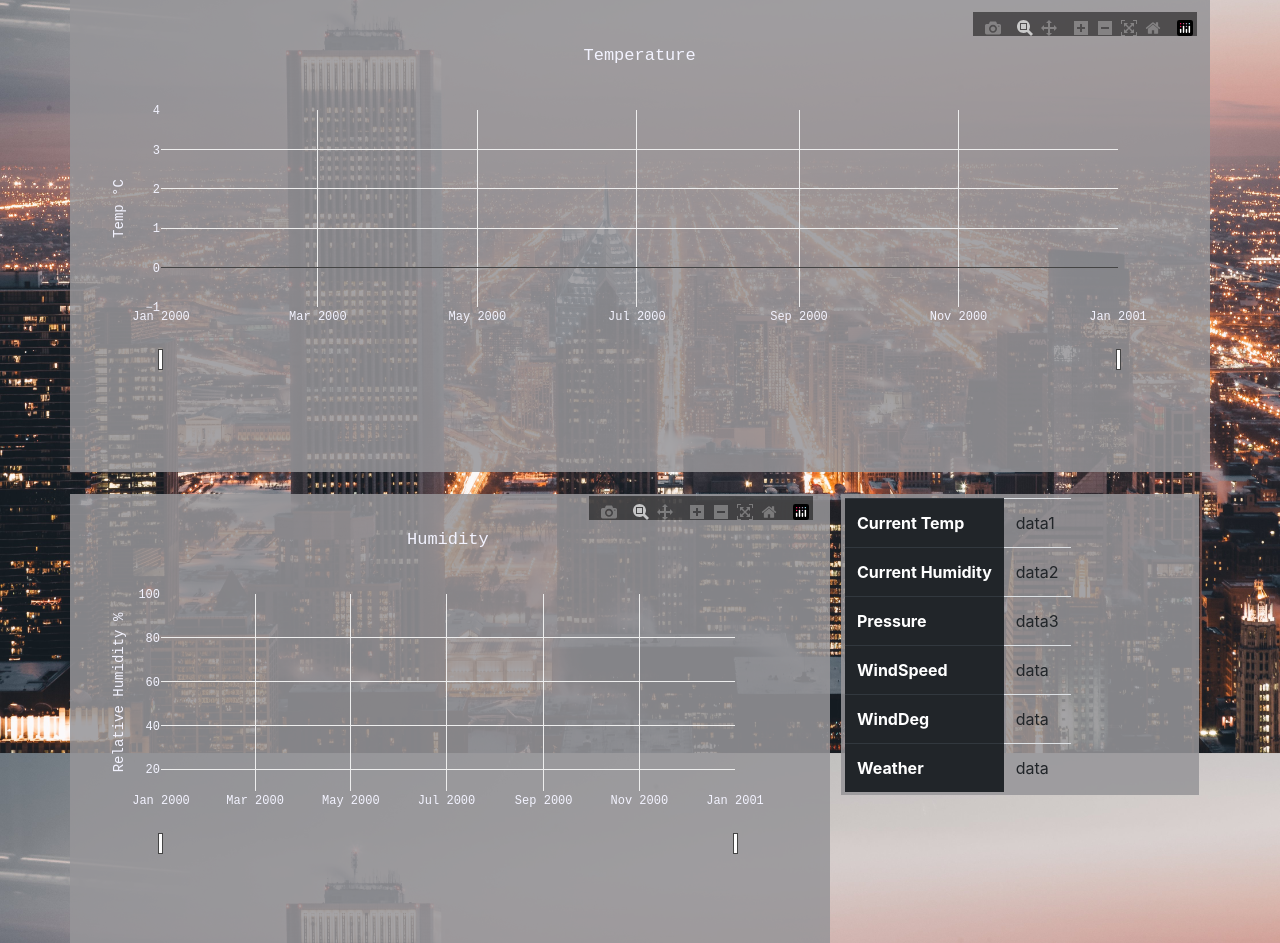
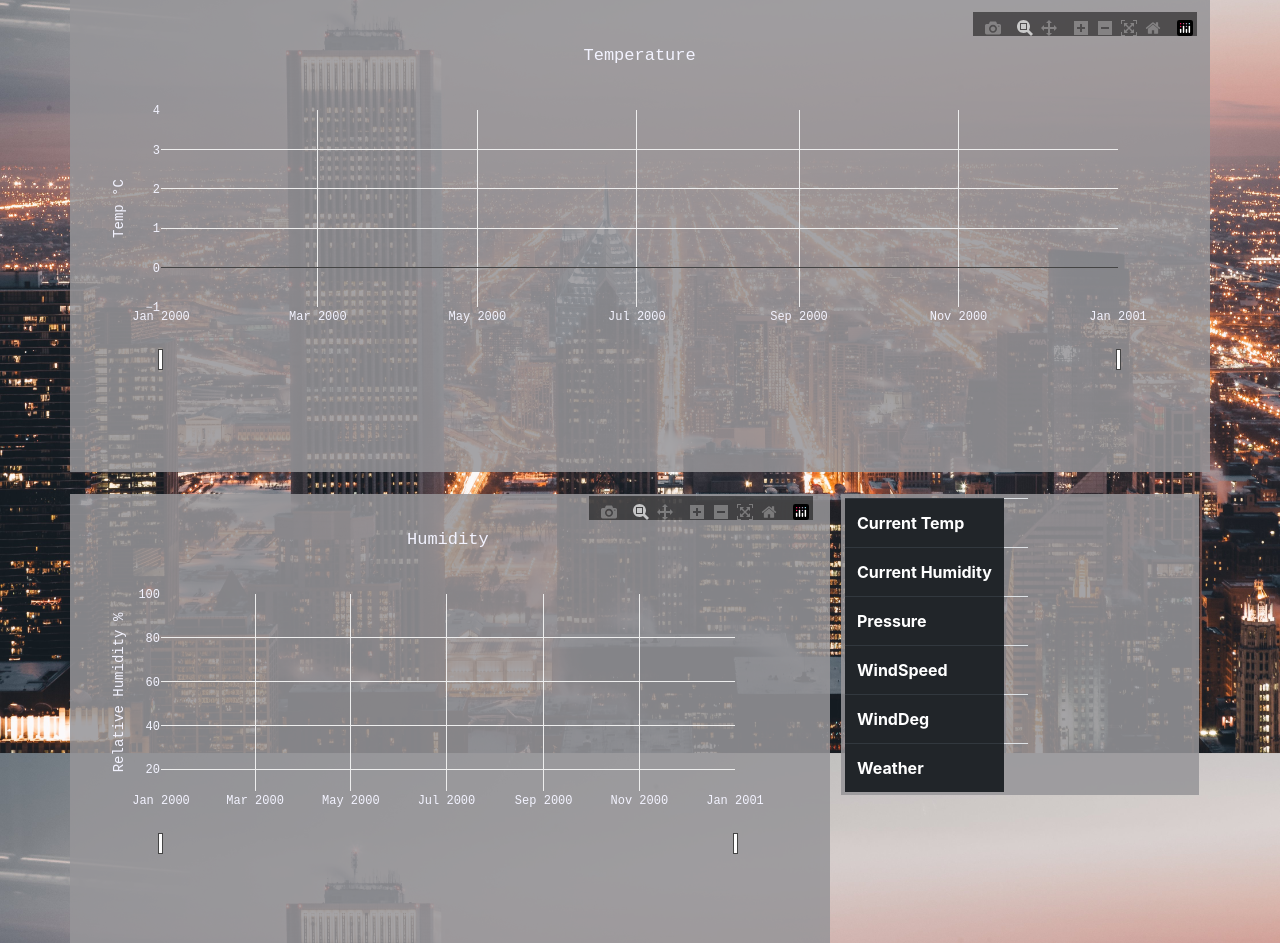
Before and after one commit to mh49/HSTM, a Flask app: page / in a window 1280 px wide. Shown: the part 100-1043 px from the top of the page. Run offline with Flask 2, Linux system fonts and the light colour scheme; the visitor is signed in with stand-in values (Sample User, id 1); data that the repository does not hold is empty; some libraries are stand-ins or nearby versions.

Commit message:
removed data td in _chart.html

```diff
--- a/app/templates/_chart.html
+++ b/app/templates/_chart.html
@@ -15,27 +15,27 @@
             <table id="API_table" class="table table-responsive"  style="background-color: #979699db; padding: 1%;">
                 <tr class="thead-dark">
                     <th >Current Temp</th>
-                    <td>  data1  </td>
+                    <td>    </td>
                 </tr>
                 <tr class="thead-dark">
                     <th >Current Humidity</th>
-                    <td>  data2  </td>
+                    <td>    </td>
                 </tr>
                 <tr class="thead-dark">
                     <th >Pressure</th>
-                    <td>  data3  </td>
+                    <td>    </td>
                 </tr>
                 <tr class="thead-dark">
                     <th >WindSpeed</th>
-                    <td>  data  </td>
+                    <td>    </td>
                 </tr>
                 <tr class="thead-dark">
                     <th >WindDeg</th>
-                    <td>  data  </td>
+                    <td>    </td>
                 </tr>
                 <tr class="thead-dark">
                     <th >Weather</th>
-                    <td>  data  </td>
+                    <td>    </td>
                 </tr>
             </table>
         </div>
```
